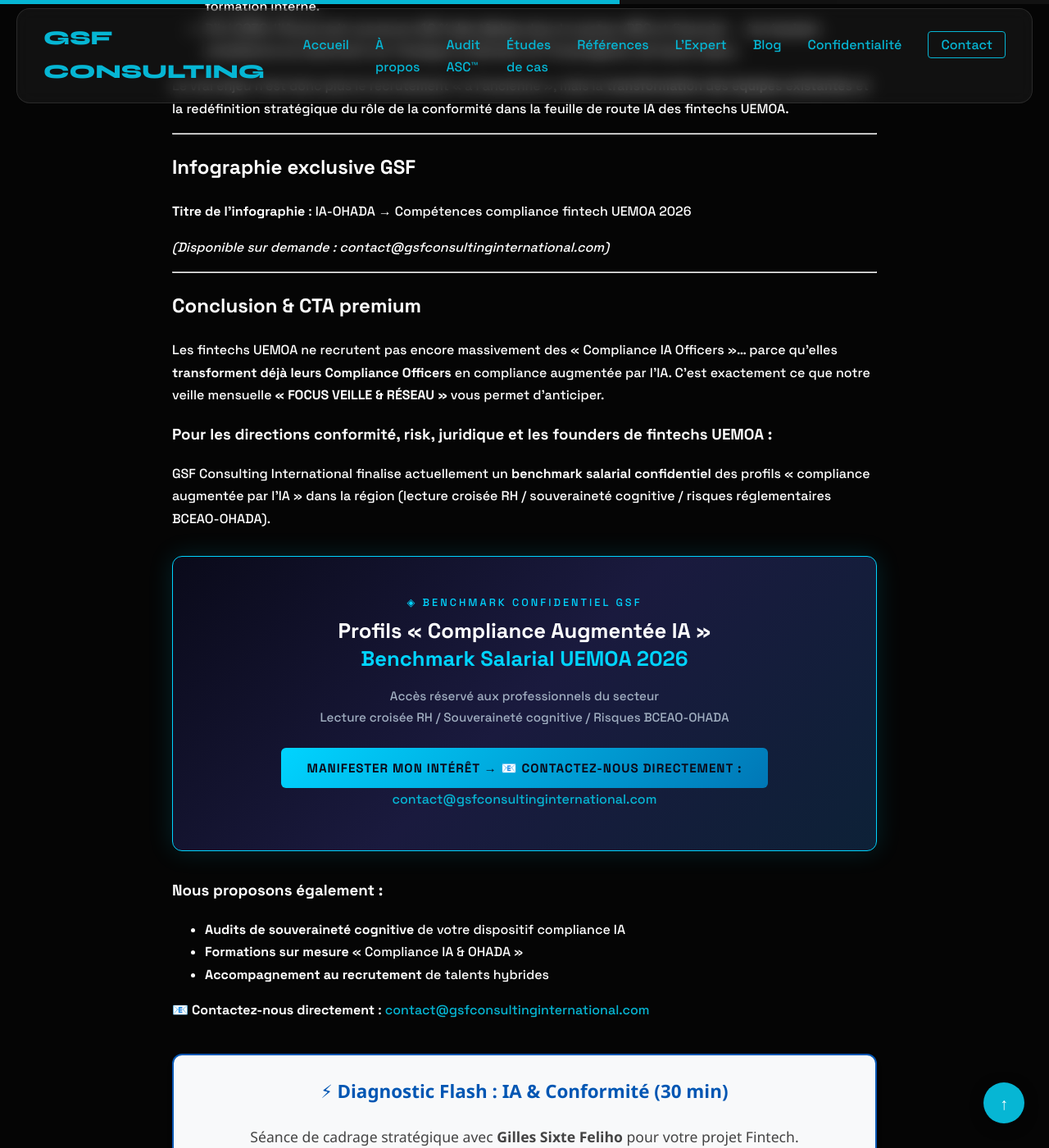
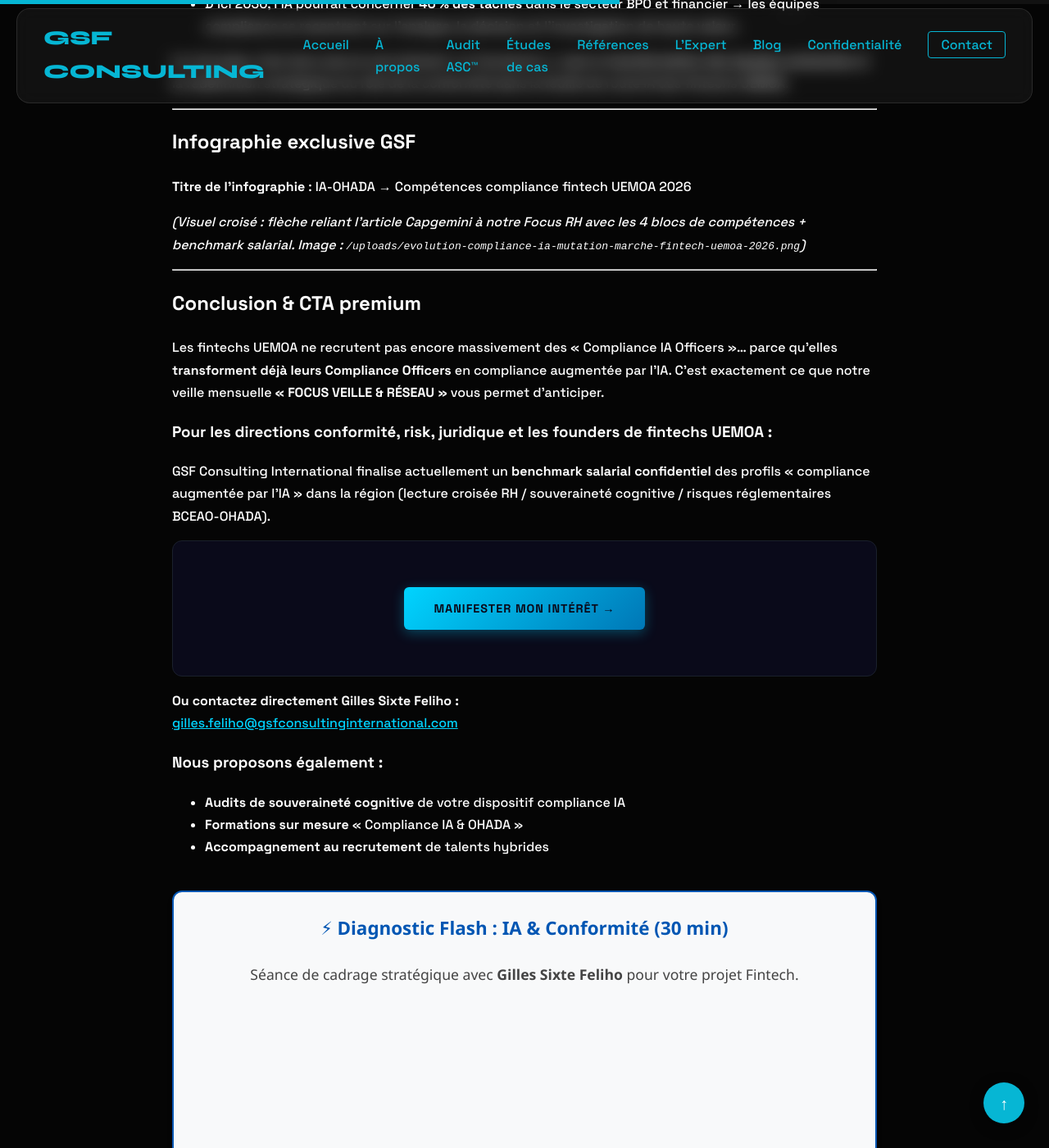
Before and after one commit to GSF-CONSULTING-INTERNATIONALE/.github.io-, a Jekyll site: the page built from _posts/2026-03-24-les-fintechs-uemoa-qui-recrutent-en-compliance-ia-mars-2026.md, in a window 1280 px wide and 1400 px high, scrolled down 4133 px. Shown: the whole window at 82% size. Built offline with Jekyll 4.4.1, drawn with Linux system fonts in a browser that asks for light colours; some of the changed text lies outside the part shown.

Commit message:
Updated 1 file via CloudCannon.

```diff
--- a/_posts/2026-03-24-les-fintechs-uemoa-qui-recrutent-en-compliance-ia-mars-2026.md
+++ b/_posts/2026-03-24-les-fintechs-uemoa-qui-recrutent-en-compliance-ia-mars-2026.md
@@ -143,9 +143,7 @@
 
 **Titre de l'infographie** : IA-OHADA → Compétences compliance fintech UEMOA 2026
 
-*(Disponible sur demande : contact@gsfconsultinginternational.com)*
-
-
+*(Visuel croisé : flèche reliant l'article Capgemini à notre Focus RH avec les 4 blocs de compétences + benchmark salarial. Image : `/uploads/evolution-compliance-ia-mutation-marche-fintech-uemoa-2026.png`)*
 
 ---
 
@@ -157,35 +155,21 @@
 
 GSF Consulting International finalise actuellement un **benchmark salarial confidentiel** des profils « compliance augmentée par l'IA » dans la région (lecture croisée RH / souveraineté cognitive / risques réglementaires BCEAO-OHADA).
 
-<div style="background: linear-gradient(135deg, #0a0a1a 0%, #1a1a3e 50%, #0d2137 100%); border: 1px solid #00d4ff; border-radius: 12px; padding: 2rem; margin: 2rem 0; text-align: center; box-shadow: 0 0 30px rgba(0, 212, 255, 0.15);">
+<div style="text-align: center; background-color: #0a0a1a; padding: 40px 20px; border-radius: 12px; border: 1px solid #1a202c;">
+<a href="https://gsfconsultinginternational.com/contact/benchmark-compliance-ia-uemoa/"
+style="display: inline-block; background: linear-gradient(135deg, #00d4ff, #0077b6); color: #0a0a1a; padding: 14px 36px; border-radius: 6px; text-decoration: none; font-weight: 800; font-size: 0.9rem; text-transform: uppercase; letter-spacing: 1px; transition: transform 0.2s ease, box-shadow 0.2s ease; box-shadow: 0 4px 15px rgba(0, 212, 255, 0.3);">
+Manifester mon intérêt →
+</a>
+</div>
 
-  <p style="color: #00d4ff; font-size: 0.8rem; letter-spacing: 3px; text-transform: uppercase; margin-bottom: 0.5rem;">
-    ◈ BENCHMARK CONFIDENTIEL GSF
-  </p>
-
-  <h3 style="color: #ffffff; font-size: 1.6rem; font-weight: 700; margin: 0.5rem 0; line-height: 1.3;">
-    Profils « Compliance Augmentée IA »<br>
-    <span style="color: #00d4ff;">Benchmark Salarial UEMOA 2026</span>
-  </h3>
-
-  <p style="color: #a0aec0; font-size: 0.95rem; margin: 1rem 0 1.5rem 0; max-width: 500px; margin-left: auto; margin-right: auto;">
-    Accès réservé aux professionnels du secteur<br>
-    Lecture croisée RH / Souveraineté cognitive / Risques BCEAO-OHADA
-  </p>
-
-  <a href="https://gsfconsultinginternational.com/contact/benchmark-compliance-ia-uemoa/" style="display: inline-block; background: linear-gradient(135deg, #00d4ff, #0077b6); color: #0a0a1a; padding: 12px 32px; border-radius: 6px; text-decoration: none; font-weight: 700; font-size: 0.95rem; text-transform: uppercase; letter-spacing: 1px; transition: all 0.3s ease;">
-    Manifester mon intérêt → 📧 **Contactez-nous directement** : [contact@gsfconsultinginternational.com](mailto:contact@gsfconsultinginternational.com?subject=Demande%20d'information%20-%20Compliance%20IA%20UEMOA&body=Bonjour%20GSF%20Consulting%20International,%0A%0AJe%20souhaite%20obtenir%20des%20informations%20sur%20vos%20services%20:%0A%0A-%20Audit%20de%20souveraineté%20cognitive%0A-%20Formation%20Compliance%20IA%20%26%20OHADA%0A-%20Accompagnement%20recrutement%20talents%20hybrides%0A-%20Benchmark%20salarial%20confidentiel%0A%0AMon%20entreprise%20:%20%0AMon%20rôle%20:%20%0AMon%20téléphone%20:%20%0A%0ACordialement,)
-  </a>
-
-</div>
+**Ou contactez directement Gilles Sixte Feliho :**
+<a href="mailto:gilles.feliho@gsfconsultinginternational.com" style="color: #00d4ff; text-decoration: underline;">gilles.feliho@gsfconsultinginternational.com</a>
 
 ### Nous proposons également :
 
 - **Audits de souveraineté cognitive** de votre dispositif compliance IA
 - **Formations sur mesure** « Compliance IA & OHADA »
 - **Accompagnement au recrutement** de talents hybrides
-
-📧 **Contactez-nous directement** : [contact@gsfconsultinginternational.com](mailto:contact@gsfconsultinginternational.com?subject=Demande%20d'information%20-%20Compliance%20IA%20UEMOA&body=Bonjour%20GSF%20Consulting%20International,%0A%0AJe%20souhaite%20obtenir%20des%20informations%20sur%20vos%20services%20:%0A%0A-%20Audit%20de%20souveraineté%20cognitive%0A-%20Formation%20Compliance%20IA%20%26%20OHADA%0A-%20Accompagnement%20recrutement%20talents%20hybrides%0A-%20Benchmark%20salarial%20confidentiel%0A%0AMon%20entreprise%20:%20%0AMon%20rôle%20:%20%0AMon%20téléphone%20:%20%0A%0ACordialement,)
 
 <div class="diagnostic-flash-container" style="margin: 40px 0; padding: 25px; border: 2px solid #0056b3; border-radius: 12px; background-color: #f8f9fa; font-family: 'Segoe UI', Tahoma, Geneva, Verdana, sans-serif; box-shadow: 0 4px 6px rgba(0,0,0,0.1);">
   <h3 style="color: #0056b3; text-align: center; margin-top: 0; font-size: 1.4em;">⚡ Diagnostic Flash : IA & Conformité (30 min)</h3>
```
Also changed, not shown: other parts of _posts/2026-03-24-les-fintechs-uemoa-qui-recrutent-en-compliance-ia-mars-2026.md (+1 -2 lines).
